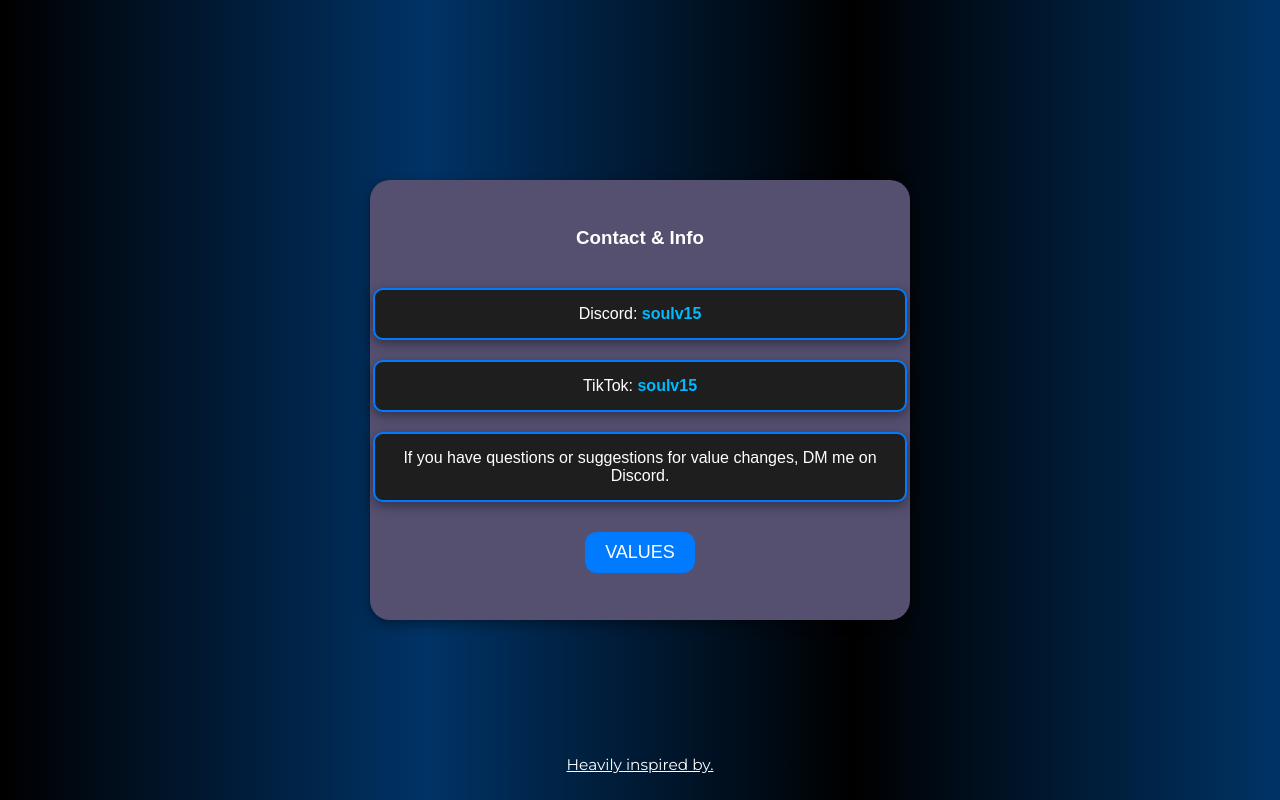
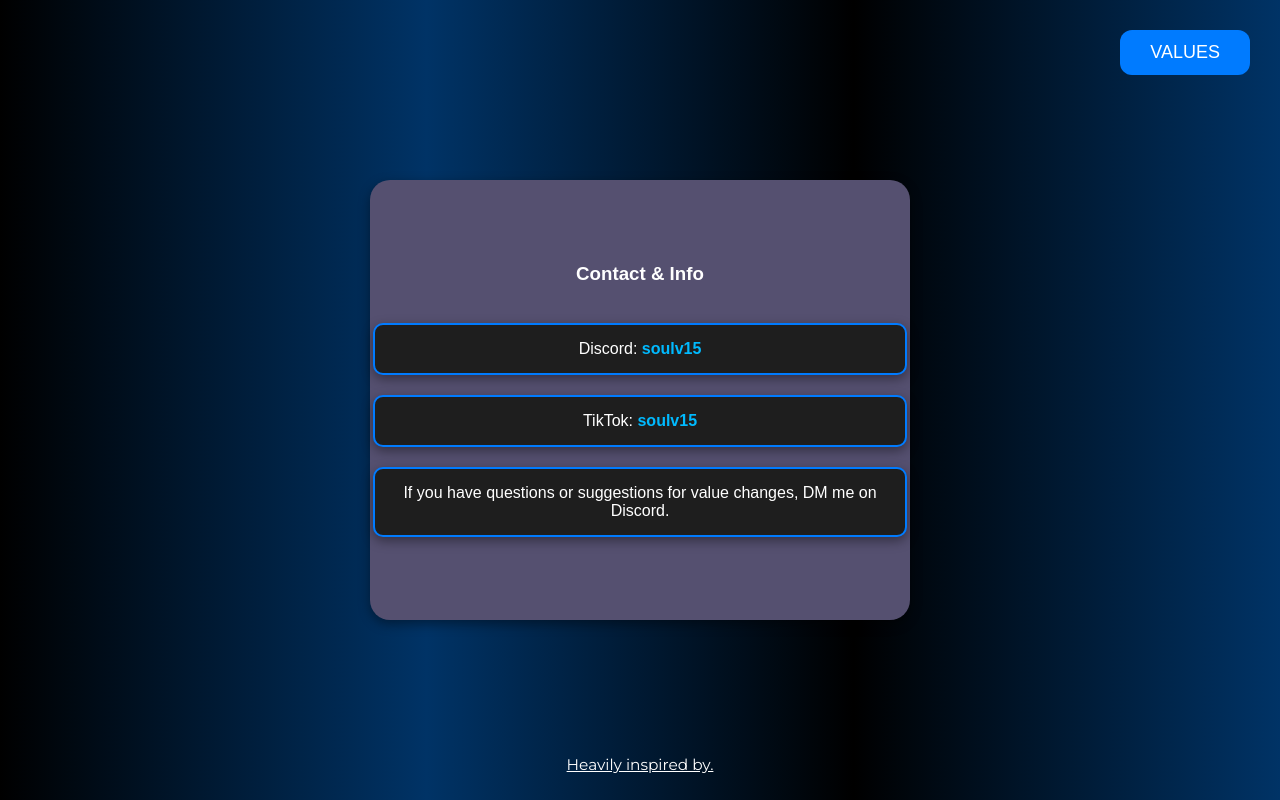
Before and after one commit to shrxxx/ValueListJJI, a plain HTML site: page faq.html in a window 1280 px wide. Drawn offline with Linux system fonts and the light colour scheme.

Commit message:
Update faq.css

```diff
--- a/faq.css
+++ b/faq.css
@@ -69,14 +69,18 @@ body {
 }
 
 .faq-btn {
-    margin-top: 30px;
-    padding: 10px 20px;
+    position: fixed;
+    top: 30px;
+    right: 30px;
     background-color: #007bff;
     color: white;
+    padding: 12px 30px;
+    font-size: 18px;
     border-radius: 12px;
+    text-align: center;
+    cursor: pointer;
+    transition: all 0.3s ease-in-out;
     text-decoration: none;
-    font-size: 18px;
-    cursor: pointer;
 }
 
 .faq-btn:hover {
```
